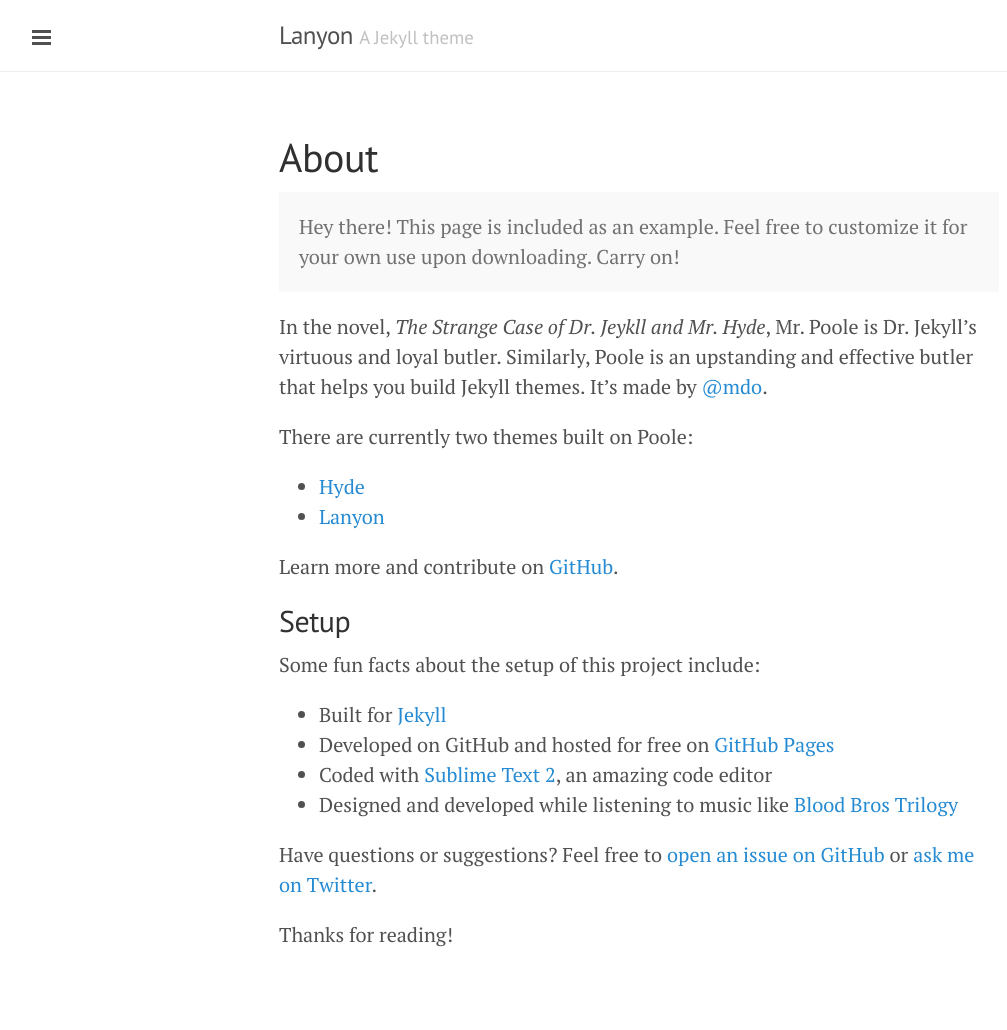
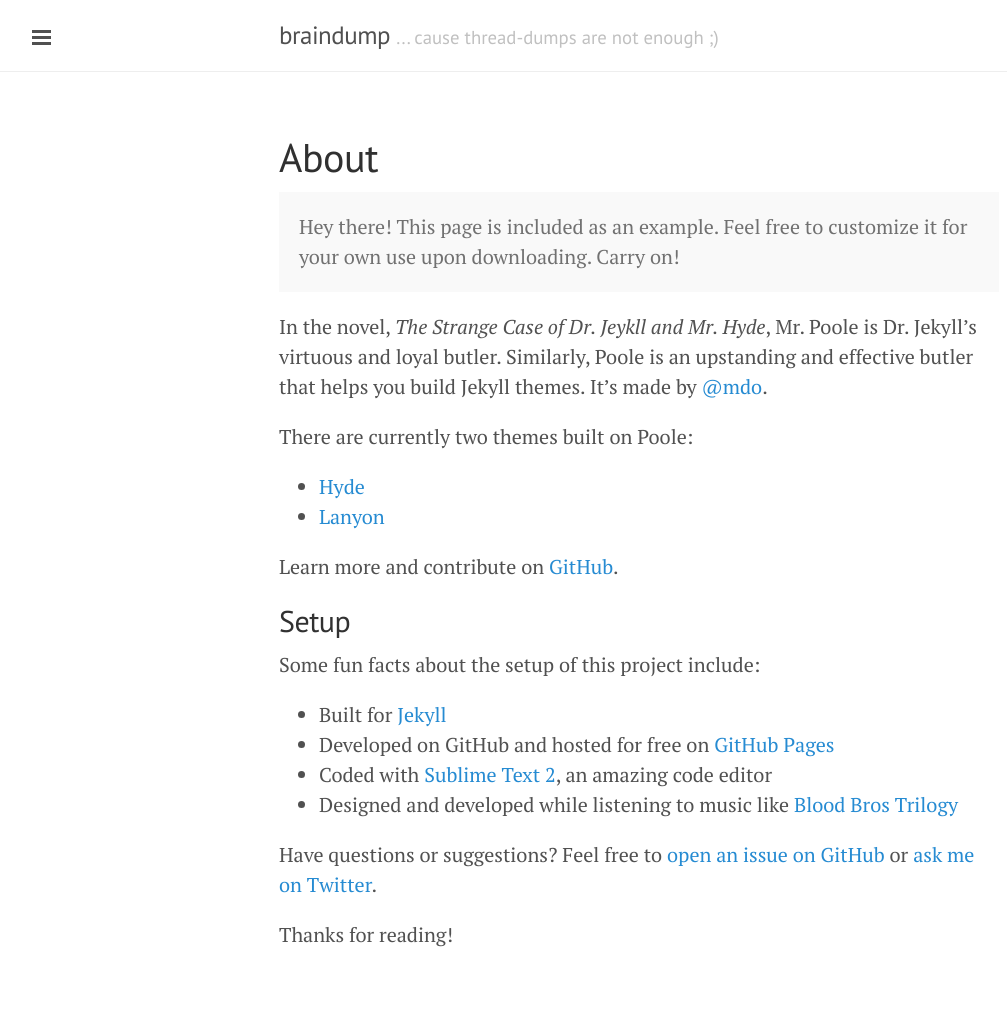
Before and after one commit to pkoperek/braindump, a Jekyll site: the page built from about.md, in a window 1280 px wide. Shown: the whole page, without its empty margins (1-1008 px from the left). Built offline with Jekyll 4.4.1, drawn with Linux system fonts in a browser that asks for light colours; Markdown is read by kramdown in place of the engine named in the settings.

Commit message:
configuration

```diff
--- a/_config.yml
+++ b/_config.yml
@@ -9,18 +9,18 @@ permalink:           pretty
 relative_permalinks: true
 
 # Setup
-title:               Lanyon
-tagline:             'A Jekyll theme'
-description:         'A reserved <a href="http://jekyllrb.com" target="_blank">Jekyll</a> theme that places the utmost gravity on content with a hidden drawer. Made by <a href="https://twitter.com/mdo" target="_blank">@mdo</a>.'
-url:                 http://lanyon.getpoole.com
+title:               'braindump'
+tagline:             '... cause thread-dumps are not enough ;)'
+description:         ''
+url:                 http://pkoperek.github.io/braindump
 baseurl:             /
 paginate:            5
 
 # About/contact
 author:
-  name:              Mark Otto
-  url:               https://twitter.com/mdo
-  email:             markdotto@gmail.com
+  name:              Pawel Koperek
+  url:               https://github.com/pkoperek
+  email:             pkoperek@gmail.com
 
 # Custom vars
 version:             1.0.0
--- a/_includes/sidebar.html
+++ b/_includes/sidebar.html
@@ -25,9 +25,6 @@
       {% endif %}
     {% endfor %}
 
-    <a class="sidebar-nav-item" href="{{ site.github.repo }}/archive/v{{ site.version }}.zip">Download</a>
-    <a class="sidebar-nav-item" href="{{ site.github.repo }}">GitHub project</a>
-    <span class="sidebar-nav-item">Currently v{{ site.version }}</span>
   </nav>
 
   <div class="sidebar-item">
```
